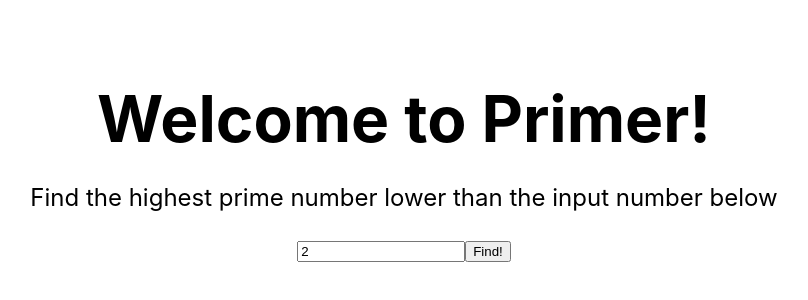
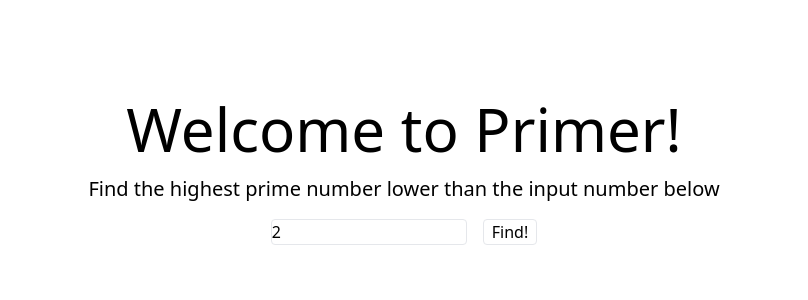
Before and after one commit to ngocchu153/primer, a Next.js app: page / in a window 1280 px wide. Shown: the part 228-528 px from the top of the page, without its empty margins (236-1044 px from the left). Built offline with nearby package versions, Linux system fonts and the light colour scheme.

Commit message:
style: use tailwindcss

```diff
--- a/package.json
+++ b/package.json
@@ -18,12 +18,16 @@
     "@testing-library/react": "13.2.0",
     "@testing-library/user-event": "14.2.0",
     "@types/react": "18.0.9",
+    "autoprefixer": "10.4.8",
     "eslint": "8.21.0",
     "eslint-config-next": "12.2.5",
     "eslint-plugin-testing-library": "5.6.0",
     "jest": "28.1.0",
     "jest-environment-jsdom": "28.1.0",
+    "postcss": "8.4.16",
     "prettier": "2.7.1",
+    "prettier-plugin-tailwindcss": "0.1.13",
+    "tailwindcss": "3.1.8",
     "typescript": "4.6.4"
   }
 }
--- a/pages/api/v1/find-minimal.ts
+++ b/pages/api/v1/find-minimal.ts
@@ -21,5 +21,7 @@ export default function handler(
     }
   }
 
-  return res.status(500).json({ message: 'Internal Server Error!', statusCode: 500 });
+  return res
+    .status(500)
+    .json({ message: 'Internal Server Error!', statusCode: 500 });
 }
--- a/pages/index.module.css
+++ /dev/null
@@ -1,87 +0,0 @@
-.container {
-  min-height: 100vh;
-  padding: 0 0.5rem;
-  display: flex;
-  flex-direction: column;
-  justify-content: center;
-  align-items: center;
-}
-
-.title a {
-  color: #0070f3;
-  text-decoration: none;
-}
-
-.title a:hover,
-.title a:focus,
-.title a:active {
-  text-decoration: underline;
-}
-
-.title {
-  margin: 0;
-  line-height: 1.15;
-  font-size: 4rem;
-}
-
-.title,
-.description {
-  text-align: center;
-}
-
-.description {
-  line-height: 1.5;
-  font-size: 1.5rem;
-}
-
-.grid {
-  display: flex;
-  align-items: center;
-  justify-content: center;
-  flex-wrap: wrap;
-
-  max-width: 800px;
-  margin-top: 3rem;
-}
-
-.card {
-  margin: 1rem;
-  flex-basis: 45%;
-  padding: 1.5rem;
-  text-align: left;
-  color: inherit;
-  text-decoration: none;
-  border: 1px solid #eaeaea;
-  border-radius: 10px;
-  transition: color 0.15s ease, border-color 0.15s ease;
-}
-
-.card:hover,
-.card:focus,
-.card:active {
-  color: #0070f3;
-  border-color: #0070f3;
-}
-
-.card h3 {
-  margin: 0 0 1rem 0;
-  font-size: 1.5rem;
-}
-
-.card p {
-  margin: 0;
-  font-size: 1.25rem;
-  line-height: 1.5;
-}
-
-.logo {
-  height: 1em;
-  margin-left: 0.5rem;
-}
-
-@media (max-width: 600px) {
-  .grid {
-    width: 100%;
-    flex-direction: column;
-  }
-}
--- a/pages/index.tsx
+++ b/pages/index.tsx
@@ -1,8 +1,7 @@
 import Head from 'next/head';
 
-import styles from '@/pages/index.module.css';
 import { useState } from 'react';
-import request from 'utils/request';
+import { request } from 'utils';
 import { ApiError } from 'next/dist/server/api-utils';
 
 export default function Home() {
@@ -15,6 +14,7 @@ export default function Home() {
   const findHighestPrimer = async () => {
     setLoading(true);
     setError('');
+    setResult(0);
     try {
       const { data } = (await request(
         `/api/v1/find-minimal?inputNumber=${value}`
@@ -29,32 +29,39 @@ export default function Home() {
   };
 
   return (
-    <div className={styles.container}>
+    <div className="flex min-h-screen flex-col items-center justify-center px-0 py-2">
       <Head>
         <title>Primer</title>
         <link rel="icon" href="/favicon.ico" />
       </Head>
 
       <main>
-        <h1 className={styles.title}>Welcome to Primer!</h1>
+        <h1 className="m-0 text-6xl text-center">Welcome to Primer!</h1>
 
-        <p className={styles.description}>
+        <p className="text-center text-xl my-4">
           Find the highest prime number lower than the input number below
         </p>
 
-        <div>
+        <div className="flex flex-col items-center">
+          <div className="">
             <input
+              className="rounded border"
               type="number"
               value={value}
               onChange={handleChange}
               min="2"
               max="9007199254740991"
             />
-          <button disabled={loading} onClick={findHighestPrimer}>
+            <button
+              className="ml-4 rounded border px-2"
+              disabled={loading}
+              onClick={findHighestPrimer}
+            >
               Find!
             </button>
-          {result > 0 && <div>Result: {result}</div>}
-          {error && <div>Error: {error}</div>}
+          </div>
+          {result > 0 && <div className='mt-2'>Result: {result}</div>}
+          {error && <div className="text-red-500 mt-2">Error: {error}</div>}
         </div>
       </main>
     </div>
--- /dev/null
+++ b/postcss.config.js
@@ -0,0 +1,6 @@
+module.exports = {
+  plugins: {
+    tailwindcss: {},
+    autoprefixer: {},
+  },
+}
--- a/styles/global.css
+++ b/styles/global.css
@@ -1,53 +1,11 @@
-html,
-body {
-  padding: 0;
-  margin: 0;
-  font-family: -apple-system, BlinkMacSystemFont, Segoe UI, Roboto, Oxygen,
-    Ubuntu, Cantarell, Fira Sans, Droid Sans, Helvetica Neue, sans-serif;
+@tailwind base;
+@tailwind components;
+@tailwind utilities;
+
+@layer utilities {
+  input[type="number"]::-webkit-inner-spin-button,
+  input[type="number"]::-webkit-outer-spin-button {
+    -webkit-appearance: none;
+    margin: 0;
+  }
 }
-
-* {
-  box-sizing: border-box;
-}
-
-main {
-  padding: 5rem 0;
-  flex: 1;
-  display: flex;
-  flex-direction: column;
-  justify-content: center;
-  align-items: center;
-}
-
-footer {
-  width: 100%;
-  height: 100px;
-  border-top: 1px solid #eaeaea;
-  display: flex;
-  justify-content: center;
-  align-items: center;
-}
-
-footer img {
-  margin-left: 0.5rem;
-}
-
-footer a {
-  display: flex;
-  justify-content: center;
-  align-items: center;
-}
-
-a {
-  color: inherit;
-  text-decoration: none;
-}
-
-code {
-  background: #fafafa;
-  border-radius: 5px;
-  padding: 0.75rem;
-  font-size: 1.1rem;
-  font-family: Menlo, Monaco, Lucida Console, Liberation Mono, DejaVu Sans Mono,
-    Bitstream Vera Sans Mono, Courier New, monospace;
-}
--- /dev/null
+++ b/tailwind.config.js
@@ -0,0 +1,10 @@
+module.exports = {
+  content: [
+    './pages/**/*.{js,ts,jsx,tsx}',
+    './components/**/*.{js,ts,jsx,tsx}',
+  ],
+  theme: {
+    extend: {},
+  },
+  plugins: [],
+}
--- a/utils/index.ts
+++ b/utils/index.ts
@@ -1,10 +1,4 @@
-function isPrime(n: number) {
-  for (let i = 2; i * i <= n; ++i) {
-    if (n % i == 0) {
-      return false;
-    }
-  }
-  return true;
-}
+import isPrime from './isPrime';
+import request from 'utils/request';
 
-export { isPrime };
+export { isPrime, request };
--- /dev/null
+++ b/utils/isPrime.ts
@@ -0,0 +1,15 @@
+/**
+ * Check whether a number is prime number
+ *
+ * @param  {number} n       A number we want to check
+ *
+ * @return {boolean}        The result
+ */
+export default function isPrime(n: number): boolean {
+  for (let i = 2; i * i <= n; ++i) {
+    if (n % i == 0) {
+      return false;
+    }
+  }
+  return true;
+}
```
Also changed, not shown: types.d.ts (+0 -7 lines), 1 other file (tests, documents, lock files or other folders). Lines whose indentation alone changed are shown as unchanged.
